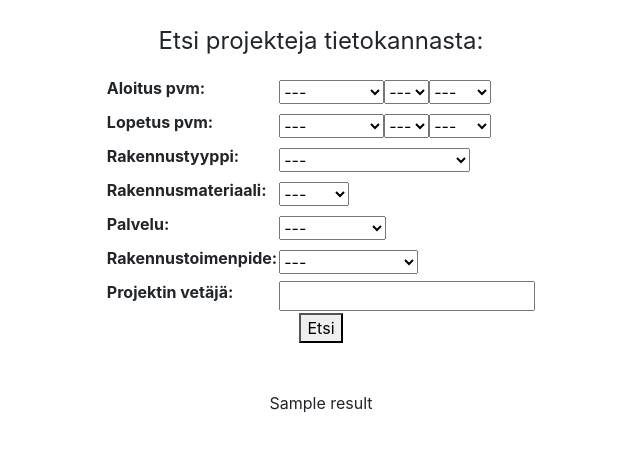
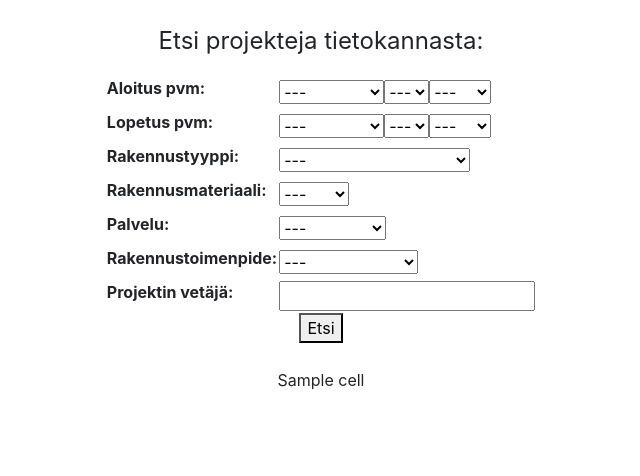
Before and after one commit to Aaltoprojects/djangoproject, a Django app: template pages/templates/home.html in a window 1280 px wide. Shown: the part 57-533 px from the top of the page, without its empty margins (319-959 px from the left). Run offline with Django 3.2, Linux system fonts and the light colour scheme; tables that the repository leaves empty hold one stand-in row (values such as "Sample post"); the template is opened without the code that fills it: values that come from a table or form of the project are taken from there, most other values are stand-ins (such as "Sample title", 1, 10 or a date in 2020); some libraries are stand-ins or nearby versions.

Commit message:
Experimented with query sets

```diff
--- a/osaamispankki/settings.py
+++ b/osaamispankki/settings.py
@@ -38,6 +38,7 @@ INSTALLED_APPS = [
     'django.contrib.messages',
     'django.contrib.staticfiles',
     'pages',
+    'django_tables2',
 ]
 
 MIDDLEWARE = [
--- a/pages/project_search.py
+++ b/pages/project_search.py
@@ -3,6 +3,7 @@ import urllib.request
 import urllib.parse
 import re
 from sqlite3 import Error
+from .models import Project
 import pages.constants as constants
 
 def sum_filters(form_data):
--- /dev/null
+++ b/pages/tables.py
@@ -0,0 +1,3 @@
+import django_tables2 as tables
+
+class SearchResultTable(tables.Table):
--- a/pages/templates/home.html
+++ b/pages/templates/home.html
@@ -21,8 +21,18 @@ Etsi projekteja
 	    <button type='submit'> Etsi </button>
 	</form>
 </div>
-<br><br>
-{{ result }}
+<br>
+
+<table>
+	{% for row in result %}
+		<tr>
+			{% for cell in row %}
+				<td>{{ cell }}</td>
+			{% endfor %}
+		</tr>
+	{% endfor %}
+</table>
+
 </center>
 
 {% endblock %}
--- a/pages/views.py
+++ b/pages/views.py
@@ -15,6 +15,7 @@ def home(request):
 		form = forms.SearchProjectForm(request.POST)
 		if form.is_valid():
 			result = pages.project_search.search(form)
+
 		form = forms.SearchProjectForm()
 
 	return render(request, 'home.html', {'form':form, 'result':result})
```
